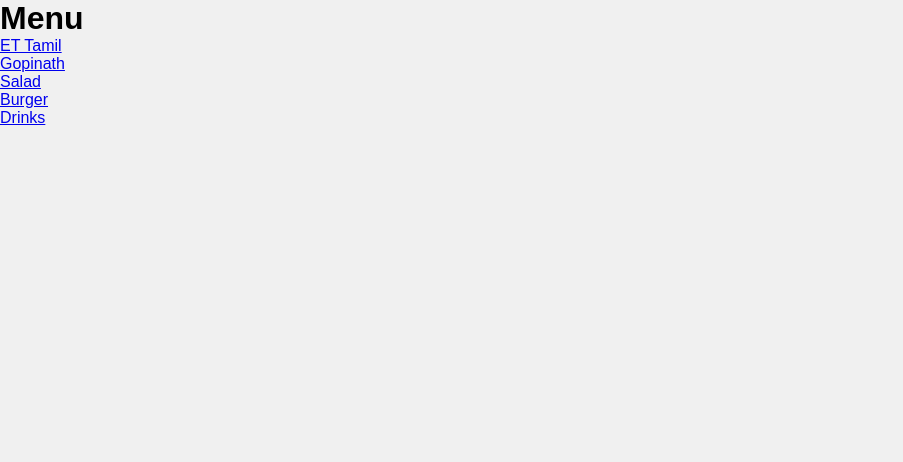
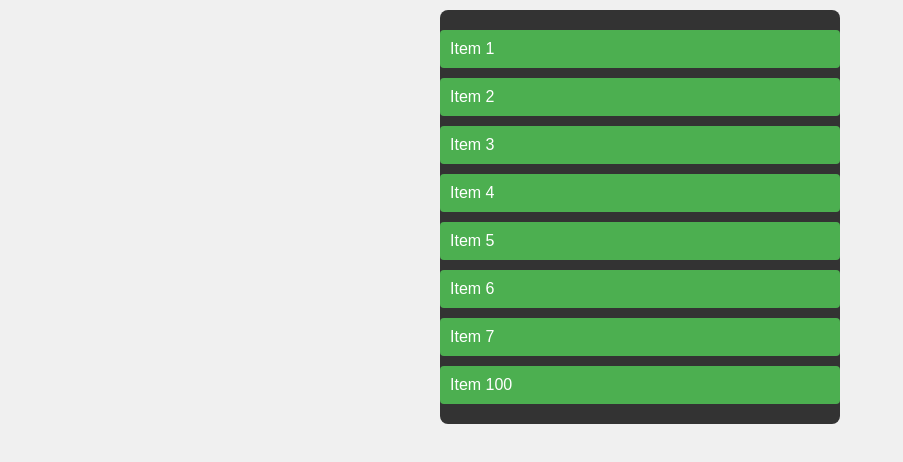
Before and after one commit to smbharathipriamvatha/MealPlan, a plain HTML site: page index.html in a window 1280 px wide. Shown: the whole page, without its empty margins (0-903 px from the left). Drawn offline with Linux system fonts and the light colour scheme.

Commit message:
Update index.html

```diff
--- a/index.html
+++ b/index.html
@@ -3,19 +3,27 @@
 <head>
     <meta charset="UTF-8">
     <meta name="viewport" content="width=device-width, initial-scale=1.0">
-    <title>Menu Card</title>
+    <title>Colorful Menu</title>
     <link rel="stylesheet" href="styles.css">
 </head>
 <body>
-    <div class="menu-card">
-        <h1 class="menu-title">Menu</h1>
-        <ul class="menu-items">
-            <li><a href="https://youtu.be/PluO0RVdTlw?si=6CwpWi06r0rFswym" target="_blank">ET Tamil</a></li>
-            <li><a href="https://youtu.be/Sr57PVGZYaQ?si=qp9n0n7GzafjIGkM" target="_blank">Gopinath</a></li>
-            <li><a href="https://www.example.com/salad" target="_blank">Salad</a></li>
-            <li><a href="https://www.example.com/burger" target="_blank">Burger</a></li>
-            <li><a href="https://www.example.com/drinks" target="_blank">Drinks</a></li>
-        </ul>
+
+    <div class="menu-container">
+        <nav class="menu">
+            <ul>
+                <li><a href="https://example.com/item1">Item 1</a></li>
+                <li><a href="https://example.com/item2">Item 2</a></li>
+                <li><a href="https://example.com/item3">Item 3</a></li>
+                <li><a href="https://example.com/item4">Item 4</a></li>
+                <li><a href="https://example.com/item5">Item 5</a></li>
+                <!-- Repeat the structure for all 100 items -->
+                <li><a href="https://example.com/item6">Item 6</a></li>
+                <li><a href="https://example.com/item7">Item 7</a></li>
+                <!-- ... -->
+                <li><a href="https://example.com/item100">Item 100</a></li>
+            </ul>
+        </nav>
     </div>
+
 </body>
 </html>
```
